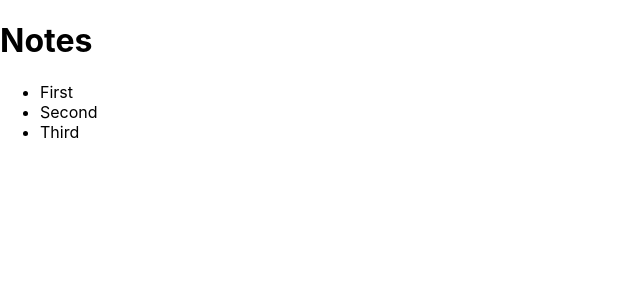
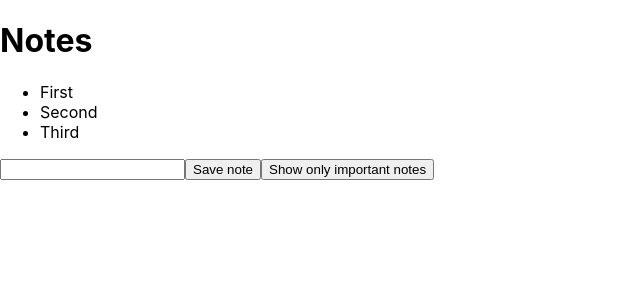
Before and after one commit to gotonode/notes-frontend, a React (Create React App) app: page / in a window 1280 px wide. Shown: the top 300 px of the page, without its empty margins (0-640 px from the left). Built offline with nearby package versions, Linux system fonts and the light colour scheme.

Commit message:
Update src/App.js

```diff
--- a/src/App.js
+++ b/src/App.js
@@ -6,17 +6,63 @@
     constructor(props) {
         super(props)
         this.state = {
-            notes: props.notes
+            notes: props.notes,
+            showAll: true, // We show all notes, important and not important.
+            newNote: ''
         }
     }
 
+    addNote = (event) => {
+        // Prevent the page from reloading. This is a SPA, we don't need page reloads.
+        event.preventDefault()
+
+        const noteObject = {
+            id: this.state.notes.length + 1,
+            content: this.state.newNote,
+            date: new Date().toISOString(),
+            important: Math.random() > 0.5
+        }
+
+        const notes = this.state.notes.concat(noteObject)
+
+        this.setState({
+            notes: notes,
+            newNote: ''
+        })
+    }
+
+    test = (event) => {
+        this.setState({ newNote: "haa" })
+    }
+
+    toggleVisible = () => {
+        this.setState({ showAll: !this.state.showAll })
+    }
+
+    handleNoteChange = (event) => {
+        console.log(event.target.value)
+        this.setState({ newNote: event.target.value })
+    }
+
     render() {
+
+        const notesCollection = this.state.showAll ? this.state.notes : this.state.notes.filter(note => note.important === true)
+
+        const rows = () => notesCollection.map(note => <Note key={note.id} note={note} />)
+
+        const label = this.state.showAll === true ? "only important notes" : "all notes"
+
         return (
             <div>
                 <h1>Notes</h1>
                 <ul>
-                    {this.state.notes.map(note => <Note key={note.id} note={note} />)}
+                    {rows()}
                 </ul>
+                <form onSubmit={this.addNote} onMouseOver={this.test}>
+                    <input value={this.state.newNote} onChange={this.handleNoteChange} />
+                    <button type="submit">Save note</button>
+                    <button onClick={this.toggleVisible}>Show {label}</button>
+                </form>
             </div>
         )
     }
```
